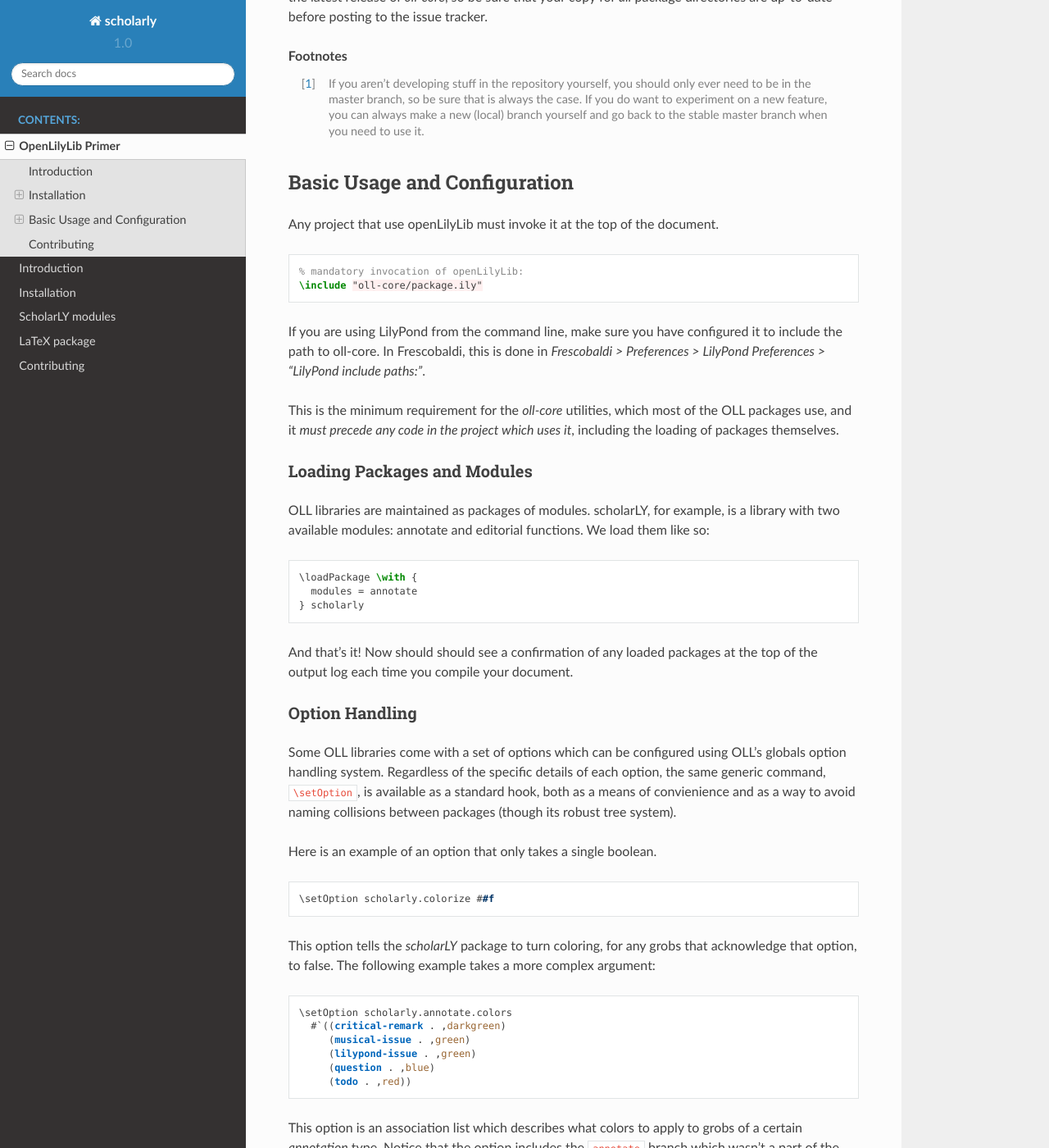
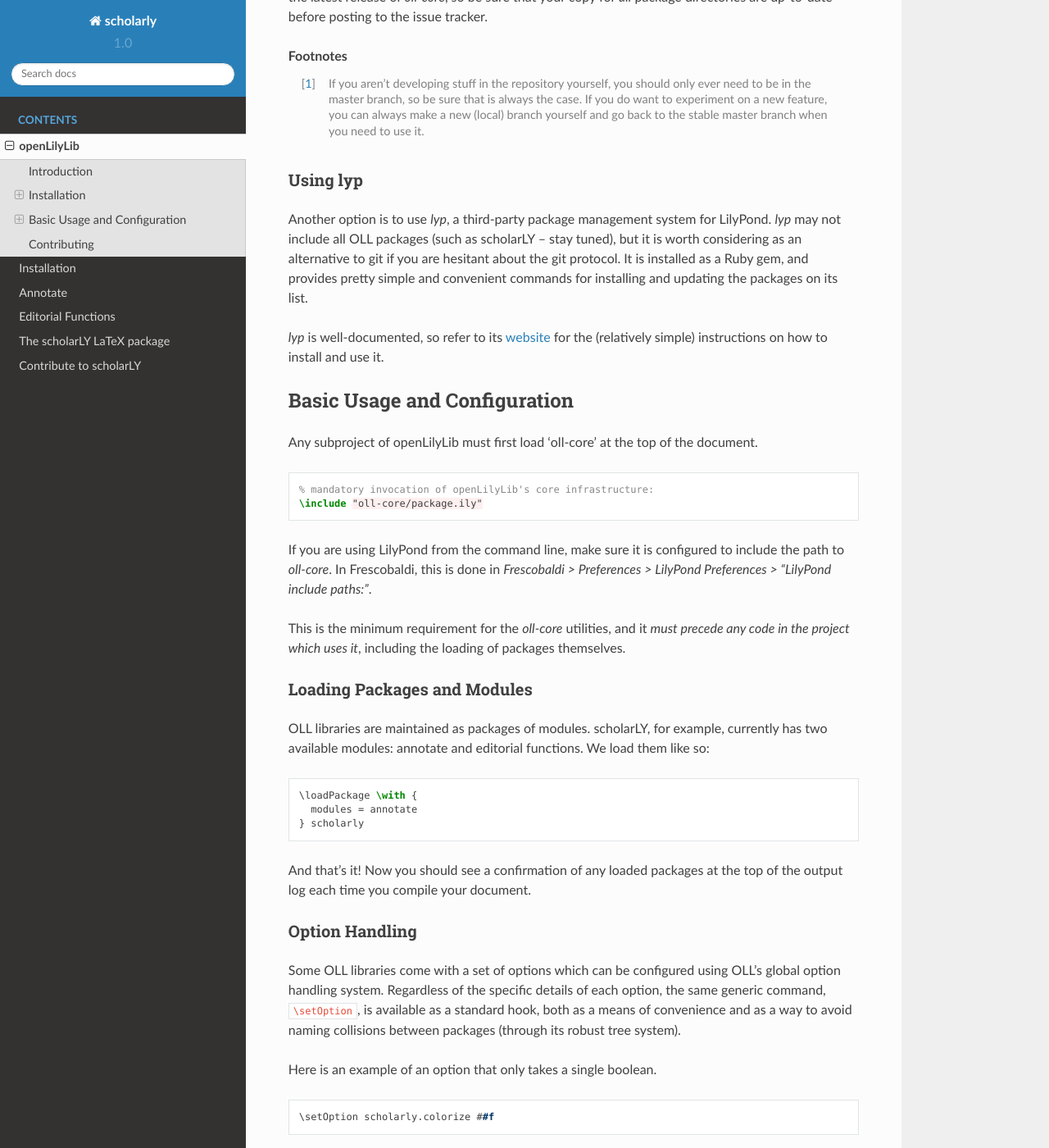
Before and after one commit to openlilylib/scholarly, a Sphinx documentation site: the page built from doc/source/oll-preamble.rst, in a window 1280 px wide and 1400 px high, scrolled down 2062 px. Shown: the whole window at 82% size. Built offline with Sphinx 7.4.7 and the Read the Docs theme 2.0.0, drawn with Linux system fonts in a browser that asks for light colours; some of the changed text lies outside the part shown.

```diff
--- a/doc/source/contributing.rst
+++ b/doc/source/contributing.rst
@@ -1,5 +1,6 @@
-=================
-Contributing
-=================
+
+=======================
+Contribute to scholarLY
+=======================
 
 TODO
--- /dev/null
+++ b/doc/source/editorial-fns.rst
@@ -0,0 +1,5 @@
+===================
+Editorial Functions
+===================
+
+Todo
--- a/doc/source/latex.rst
+++ b/doc/source/latex.rst
@@ -1,5 +1,5 @@
-========
-LaTeX
-========
+============================
+The scholarLY LaTeX Package
+============================
 
 TODO
--- a/doc/source/oll-preamble.rst
+++ b/doc/source/oll-preamble.rst
@@ -11,7 +11,7 @@ forthcoming.
 
 
 Introduction
-=============
+============
 
 The best way to appreciate what OLL can do is to see it in action. Most of its
 packages include examples (typically in a subdirectory called `usage-examples`
@@ -30,7 +30,7 @@ Here is a brief list of the currently available packages
 
 
 Installation
-===================
+============
 
 Get `oll-core` from github.com/openlilylib/oll-core.
 The recommended method for doing this is to clone the repository with git
@@ -71,7 +71,7 @@ we should be able to see a list of the top-level subdirectories and files:
   internal           temp-package-declaration.ily
 
 Check the project on Github to find out about new updates and upcoming features.
-To synchronize your clone of the repository, you can ``pull`` any changes
+To synchronize your clone of the repository with the latest release, you can ``pull`` any changes
 into this local directory without having to redownload the entire project.
 
 To do this, make sure you are in the directory as before, and also in the master
@@ -107,6 +107,8 @@ Now we can pull in any new changes from the remote repository by simply:
   $ git pull
 
 
+
+
 Git will update everything in the directory if there are any changes, otherwise
 it will report that your local repository is current with the remote one.
 
@@ -125,22 +127,37 @@ the issue tracker.
 
 
 
+Using lyp
+---------
+
+Another option is to use `lyp`, a third-party package management system for
+LilyPond. `lyp` may not include all OLL packages (such as scholarLY -- stay tuned),
+but it is worth considering as an alternative to git if you are hesitant about the
+git protocol. It is installed as a Ruby gem, and provides pretty simple and
+convenient commands for installing and updating the packages on its list.
+
+`lyp` is well-documented, so refer to its `website`_ for the (relatively
+simple) instructions on how to install and use it.
+
+.. _website: http://lyp.noteflakes.com/#/
+
+
 Basic Usage and Configuration
 =============================
 
-Any project that use openLilyLib must invoke it at the top of the document.
+Any subproject of openLilyLib must first load 'oll-core' at the top of the document.
 
 .. code-block:: lilypond
 
-  % mandatory invocation of openLilyLib:
+  % mandatory invocation of openLilyLib's core infrastructure:
   \include "oll-core/package.ily"
 
-If you are using LilyPond from the command line, make sure you have configured
-it to include the path to oll-core. In Frescobaldi, this is done in `Frescobaldi > Preferences > LilyPond Preferences > "LilyPond include paths:"`.
+If you are using LilyPond from the command line, make sure it is configured
+to include the path to `oll-core`. In Frescobaldi, this is done in `Frescobaldi > Preferences > LilyPond Preferences > "LilyPond include paths:"`.
 
-This is the minimum requirement for the `oll-core` utilities, which most of the
-OLL packages use, and it `must precede any code in the project which uses it`,
-including the loading of packages themselves.
+This is the minimum requirement for the `oll-core` utilities, and it
+`must precede any code in the project which uses it`, including the
+loading of packages themselves.
 
 
 
@@ -148,7 +165,7 @@ Loading Packages and Modules
 ----------------------------
 
 OLL libraries are maintained as packages of modules. scholarLY, for example,
-is a library with two available modules: annotate and editorial functions.
+currently has two available modules: annotate and editorial functions.
 We load them like so:
 
 .. code-block:: lilypond
@@ -157,7 +174,7 @@ We load them like so:
     modules = annotate
   } scholarly
 
-And that's it! Now should should see a confirmation of any loaded packages at
+And that's it! Now you should see a confirmation of any loaded packages at
 the top of the output log each time you compile your document.
 
 
@@ -167,10 +184,10 @@ Option Handling
 ----------------
 
 Some OLL libraries come with a set of options which can be configured using
-OLL's globals option handling system. Regardless of the specific details of
+OLL's global option handling system. Regardless of the specific details of
 each option, the same generic command, ``\setOption``, is available as a standard hook, both
-as a means of convienience and as a way to avoid naming collisions between
-packages (though its robust tree system).
+as a means of convenience and as a way to avoid naming collisions between
+packages (through its robust tree system).
 
 Here is an example of an option that only takes a single boolean.
 
@@ -184,7 +201,7 @@ acknowledge that option, to false. The following example takes a more complex ar
 .. code-block:: lilypond
 
   \setOption scholarly.annotate.colors
-    #`((critical-remark . ,darkgreen)
+    #`((critical-remark . ,darkgreen) % Notice the usage of "`" and ","
        (musical-issue . ,green)
        (lilypond-issue . ,green)
        (question . ,blue)
@@ -197,7 +214,11 @@ means that the colors set here are only specifically applied to grobs that are
 affected by the annotate module, while the `scholarly.colorize` option may
 toggle all grobs under the `scholarly` umbrella.
 
-Note the punctuations (the "backquote" or "quasiquote" before the list, and "unquotes" of each of the color names) which help us to manage the symbols as they are being sorted into and out of the options tree.
+As pointed out in the comment in the above example, the punctuations
+(the "backquote" or "quasiquote" before the list, and "unquotes" of each of the
+color names) help us to manage the symbols as they are being sorted into and out
+of the options tree. This is a common gotcha, particularly where arguments in a
+list are intended to evaluate to `music` or `scheme` functions.
 
 
 Contributing
```
Also changed, not shown: doc/source/annotate.rst (added, +111 -0 lines), doc/source/index.rst (+10 -26 lines), doc/source/installation.rst (+17 -19 lines), doc/source/introduction.rst (+47 -9 lines), doc/source/modules.rst (deleted, +0 -45 lines).
